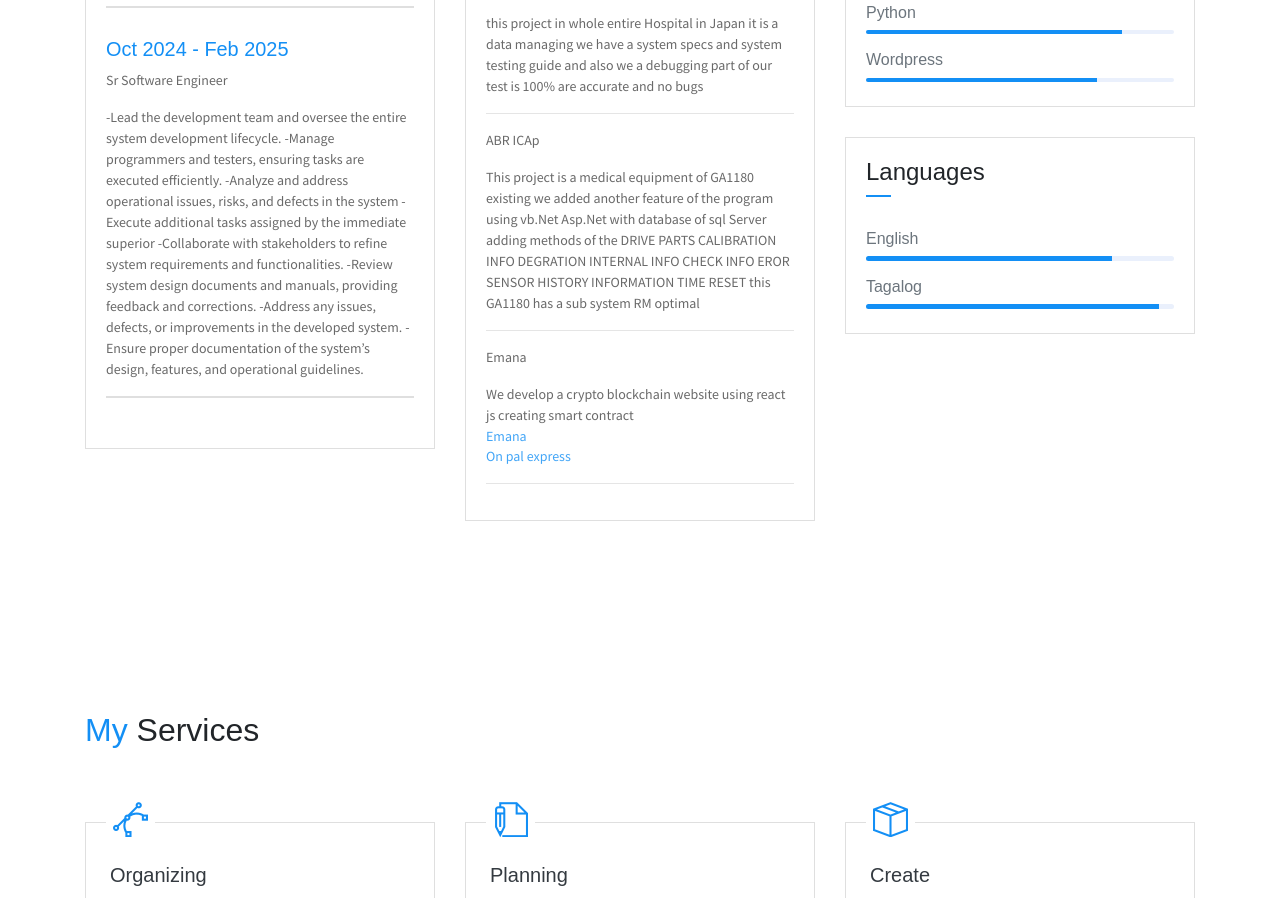
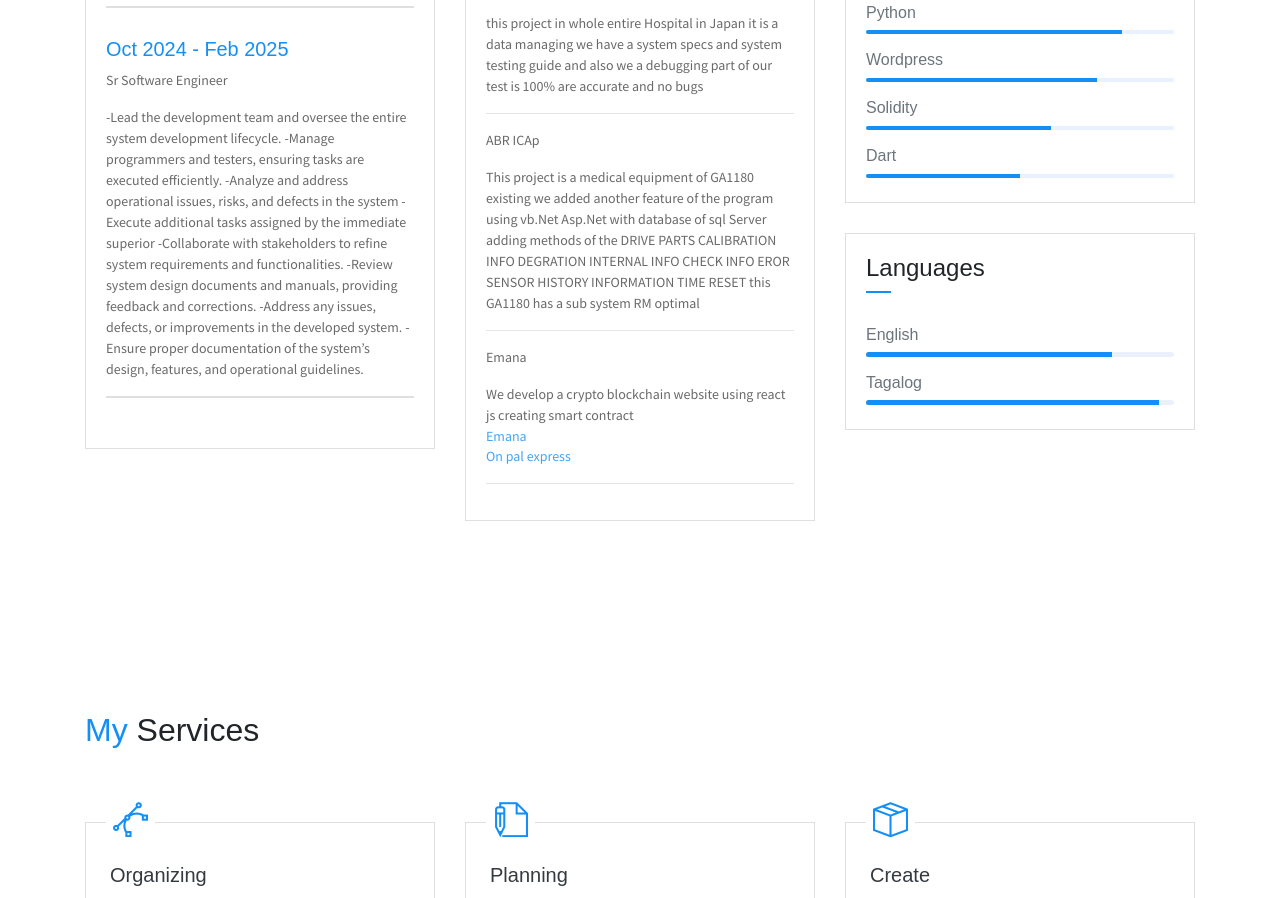
Before and after one commit to CodeG07/Portfolio, a website: page index.html in a window 1280 px wide. Shown: the part 2650-3548 px from the top of the page. Drawn offline with Linux system fonts and the light colour scheme; some packages are replaced by stand-ins of ours.

Commit message:
Commit
Another adding skills

```diff
--- a/index.html
+++ b/index.html
@@ -297,6 +297,14 @@
                             <div class="progress mb-3">
                                 <div class="progress-bar bg-danger" role="progressbar" style="width: 75%" aria-valuenow="75" aria-valuemin="0" aria-valuemax="100"></div>
                             </div>
+                            <h6>Solidity</h6>
+                            <div class="progress mb-3">
+                                <div class="progress-bar bg-danger" role="progressbar" style="width: 60%" aria-valuenow="75" aria-valuemin="0" aria-valuemax="100"></div>
+                            </div>
+                            <h6>Dart</h6>
+                            <div class="progress mb-3">
+                                <div class="progress-bar bg-danger" role="progressbar" style="width: 50%" aria-valuenow="75" aria-valuemin="0" aria-valuemax="100"></div>
+                            </div>
                         </div>
                     </div>
                     <div class="card">
```
